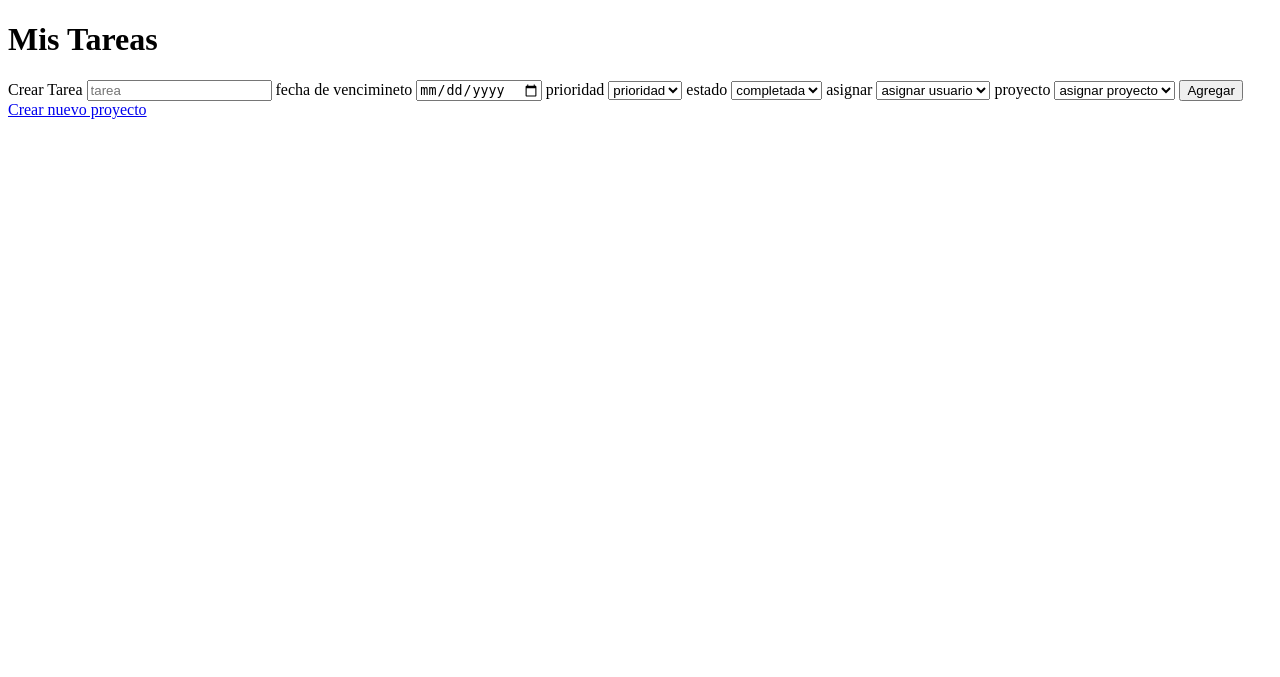
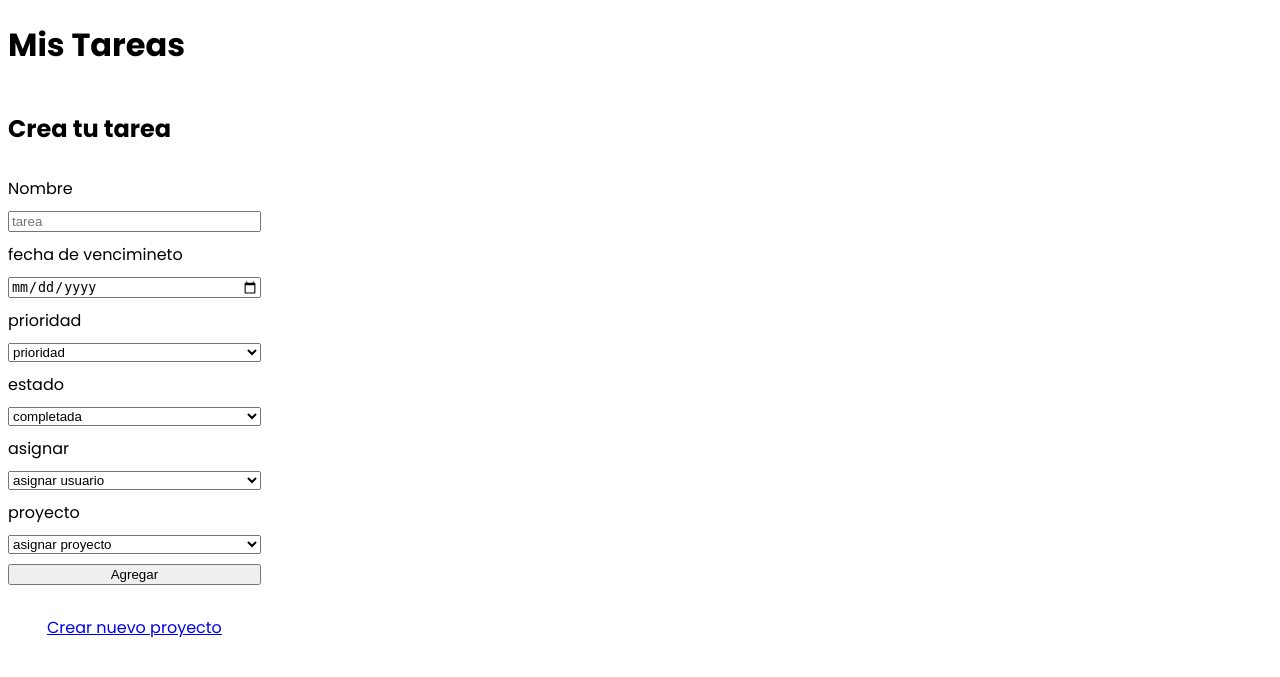
Before and after one commit to AlejandroBravoDev/to-do-super-pro-, a PHP site: page /frontend/interfaz.php in a window 1280 px wide. Shown: the top 677 px of the page. Run offline with PHP 8.4, Linux system fonts and the light colour scheme; the visitor is signed in with stand-in values (Sample User, id 1); data that the repository does not hold is empty.

Commit message:
estilos basicos

```diff
--- a/frontend/editar-tarea.php
+++ b/frontend/editar-tarea.php
@@ -21,6 +21,8 @@
           content="width=device-width, user-scalable=no, initial-scale=1.0, maximum-scale=1.0, minimum-scale=1.0">
     <meta http-equiv="X-UA-Compatible" content="ie=edge">
     <title>Document</title>
+    <link rel="stylesheet" href="style.css">
+    <link href="https://fonts.googleapis.com/css2?family=Alfa+Slab+One&family=Poppins:ital,wght@0,100;0,200;0,300;0,400;0,500;0,600;0,700;0,800;0,900;1,100;1,200;1,300;1,400;1,500;1,600;1,700;1,800;1,900&display=swap" rel="stylesheet">
 </head>
 <body>
     <form method="post" action="../backend/action-editar-tarea.php">
--- a/frontend/interfaz.php
+++ b/frontend/interfaz.php
@@ -7,13 +7,54 @@
     <meta charset="UTF-8">
     <meta name="viewport" content="width=device-width, initial-scale=1.0">
     <title>Document</title>
+    <link rel="stylesheet" href="style.css">
+    <link href="https://fonts.googleapis.com/css2?family=Alfa+Slab+One&family=Poppins:ital,wght@0,100;0,200;0,300;0,400;0,500;0,600;0,700;0,800;0,900;1,100;1,200;1,300;1,400;1,500;1,600;1,700;1,800;1,900&display=swap" rel="stylesheet">
 </head>
 <body>
     <h1>Mis Tareas</h1>
+    <div class="mostrar_tareas">
+        <?php
+        $sql = "SELECT * FROM tareas WHERE id_creador = " . $_SESSION['id'];
+        $resultado = mysqli_query($conexion, $sql);
+            if ($resultado ->num_rows > 0) {
+                echo "<table ='1'>";
+                $visto = [];
+                    while ($row = $resultado -> fetch_assoc()) {
+                        if(in_array($row["titulo"], $visto)){
+                            continue;
+                        }
+
+                        $visto[] = $row["titulo"];
+
+                        echo "<tr>";
+                        echo "<td>" . htmlspecialchars($row["titulo"]) . "</td>";
+                        echo "<td>" . htmlspecialchars($row["estado"]) . "</td>";
+                        echo "<td>" . htmlspecialchars($row["prioridad"]) . "</td>";
+                        echo "<td>" . htmlspecialchars($row["fecha_vencimiento"]) . "</td>";
+                        echo "<td>" . htmlspecialchars($row["id_asignado"]) . "</td>";
+                        echo "<td>
+                                <form method='post' action='../backend/action-eliminar-tarea.php'>
+                                    <input type='hidden' name='id_tarea' value='" . $row["id"] . "'>
+                                    <button type='submit' style='width: 100px;'>Eliminar</button>
+                                </form>
+                              </td>";
+                        echo "<td>
+                                <form method='post' action='../frontend/editar-tarea.php'>
+                                    <input type='hidden' name='id_tarea' value='" . $row["id"] . "'>
+                                    <button type='submit' style='width: 100px;'>Editar</button>
+                                </form>
+                             </td>";
+                        echo "<tr>";
+                    }
+                echo "</table>";
+            }
+        ?>
+    </div>
     <?=$aviso?>
 
-    <form method="post" >
-        <label for="">Crear Tarea</label>
+    <form method="post" class="crearTareas">
+        <h2>Crea tu tarea</h2>
+        <label for="">Nombre</label>
         <input type="text" name="titulo" placeholder="tarea">
         <label for="">fecha de vencimineto</label>
         <input type="date" name="fecha-vencimiento">
@@ -65,46 +106,11 @@
         <!--Select para proyectos-->
 
         <button type="submit">Agregar</button>
+        <div class="links">
+            <a href="proyectos.php">Crear nuevo proyecto</a>
+        </div>
     </form>
     <!-- $sql = select * from tareas where id_creador = $_SESSION["id"]-->
-    <div class="mostrar_tareas">
-        <?php
-        $sql = "SELECT * FROM tareas WHERE id_creador = " . $_SESSION['id'];
-        $resultado = mysqli_query($conexion, $sql);
-            if ($resultado ->num_rows > 0) {
-                echo "<table ='1'>";
-                $visto = [];
-                    while ($row = $resultado -> fetch_assoc()) {
-                        if(in_array($row["titulo"], $visto)){
-                            continue;
-                        }
 
-                        $visto[] = $row["titulo"];
-
-                        echo "<tr>";
-                        echo "<td>" . htmlspecialchars($row["titulo"]) . "</td>";
-                        echo "<td>" . htmlspecialchars($row["estado"]) . "</td>";
-                        echo "<td>" . htmlspecialchars($row["prioridad"]) . "</td>";
-                        echo "<td>" . htmlspecialchars($row["fecha_vencimiento"]) . "</td>";
-                        echo "<td>" . htmlspecialchars($row["id_asignado"]) . "</td>";
-                        echo "<td>
-                                <form method='post' action='../backend/action-eliminar-tarea.php'>
-                                    <input type='hidden' name='id_tarea' value='" . $row["id"] . "'>
-                                    <button type='submit'>Eliminar</button>
-                                </form>
-                              </td>";
-                        echo "<td>
-                                <form method='post' action='../frontend/editar-tarea.php'>
-                                    <input type='hidden' name='id_tarea' value='" . $row["id"] . "'>
-                                    <button type='submit'>Editar</button>
-                                </form>
-                             </td>";
-                        echo "<tr>";
-                    }
-                echo "</table>";
-            }
-        ?>
-    </div>
-    <a href="proyectos.php">Crear nuevo proyecto</a>
 </body>
 </html>
--- /dev/null
+++ b/frontend/style.css
@@ -0,0 +1,32 @@
+body{
+  font-family: "Poppins", sans-serif;
+}
+form{
+    display: flex;
+    flex-direction: column;
+    width: 20%;
+    gap: 10px;
+}
+form h1{
+    font-weight: 700;
+    display: flex;
+    justify-content: center;
+    align-items: center;
+}
+.links{
+    width: 100%;
+    display: flex;
+    justify-content: center;
+    align-items: center;
+    gap: 20px;
+    margin-top: 20px;
+
+}
+.mostrar_tareas{
+    width: 100%;
+
+
+}
+.links2{
+   margin-left: 20px;
+}
```
Also changed, not shown: frontend/proyectos.php (+8 -3 lines), frontend/register.php (+6 -2 lines), frontend/visualizarProyectos.php (+5 -2 lines), index.php (+6 -2 lines).
